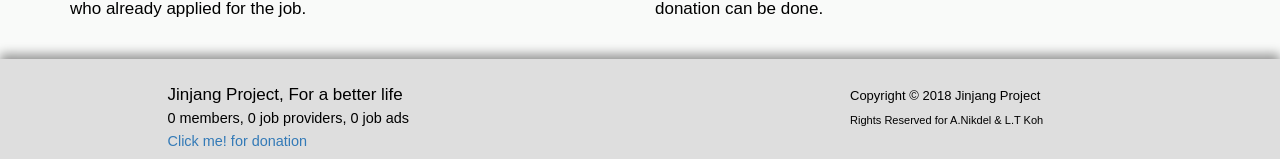
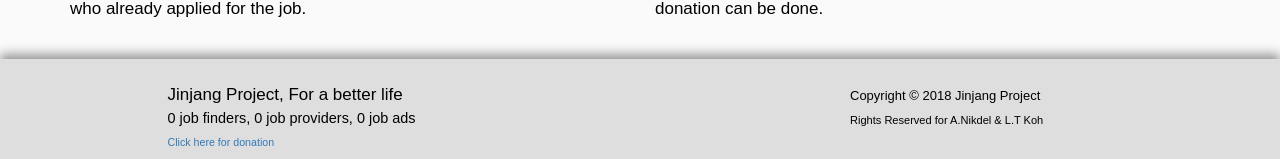
Before and after one commit to kohlitian/jinjang, a PHP site: page /index.php in a window 1280 px wide. Shown: the part 694-853 px from the top of the page. Run offline with PHP 8.4, Linux system fonts and the light colour scheme; data that the repository does not hold is empty.

Commit message:
Fix footer

```diff
--- a/footer.php
+++ b/footer.php
@@ -7,8 +7,8 @@
 						<small class="hidden-xs"><br><?php
 
 						//count statistics of users and jobs and postings and print them
-						if ($connect){ echo @mysqli_fetch_array(mysqli_query($connect,"select count(*) from member;"))[0]; ?> members, <?php echo @mysqli_fetch_array(mysqli_query($connect,"select count(*) from jobproviders;"))[0]; ?> job providers, <?php echo @mysqli_fetch_array(mysqli_query($connect,"select count(*) from jobads;"))[0]; ?> job ads <?php } ?></small>
-						<br><small><a href="donate.php">Click me! for donation</a></small>
+						if ($connect){ echo @mysqli_fetch_array(mysqli_query($connect,"select count(*) from jobfinder;"))[0]; ?> job finders, <?php echo @mysqli_fetch_array(mysqli_query($connect,"select count(*) from jobprovider;"))[0]; ?> job providers, <?php echo @mysqli_fetch_array(mysqli_query($connect,"select count(*) from jobs;"))[0]; ?> job ads <?php } ?></small>
+						<br><small style="font-size: 8pt;"><a href="donate.php">Click here for donation</a></small>
 					</div>
 					<div class="col-sm-4 col-xs-5">
 						<p>Copyright © 2018 Jinjang Project<br/>
```
